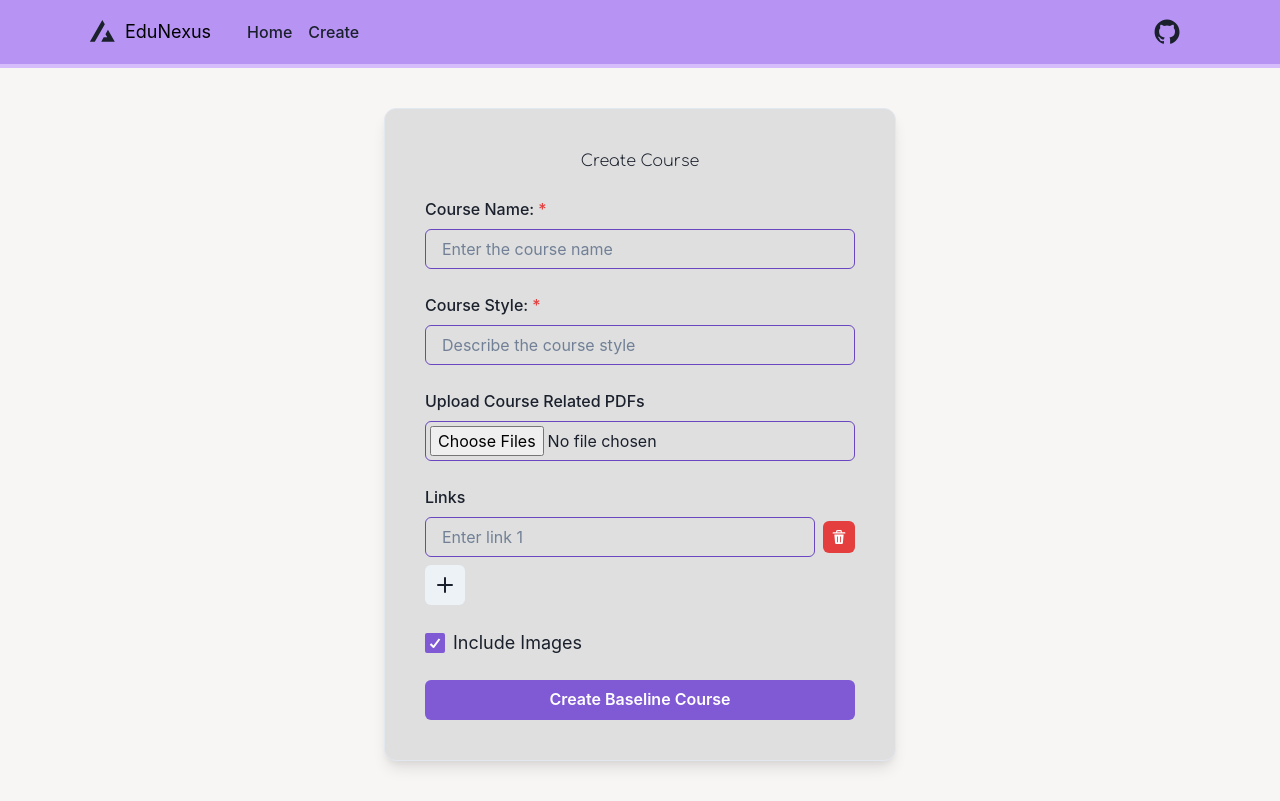
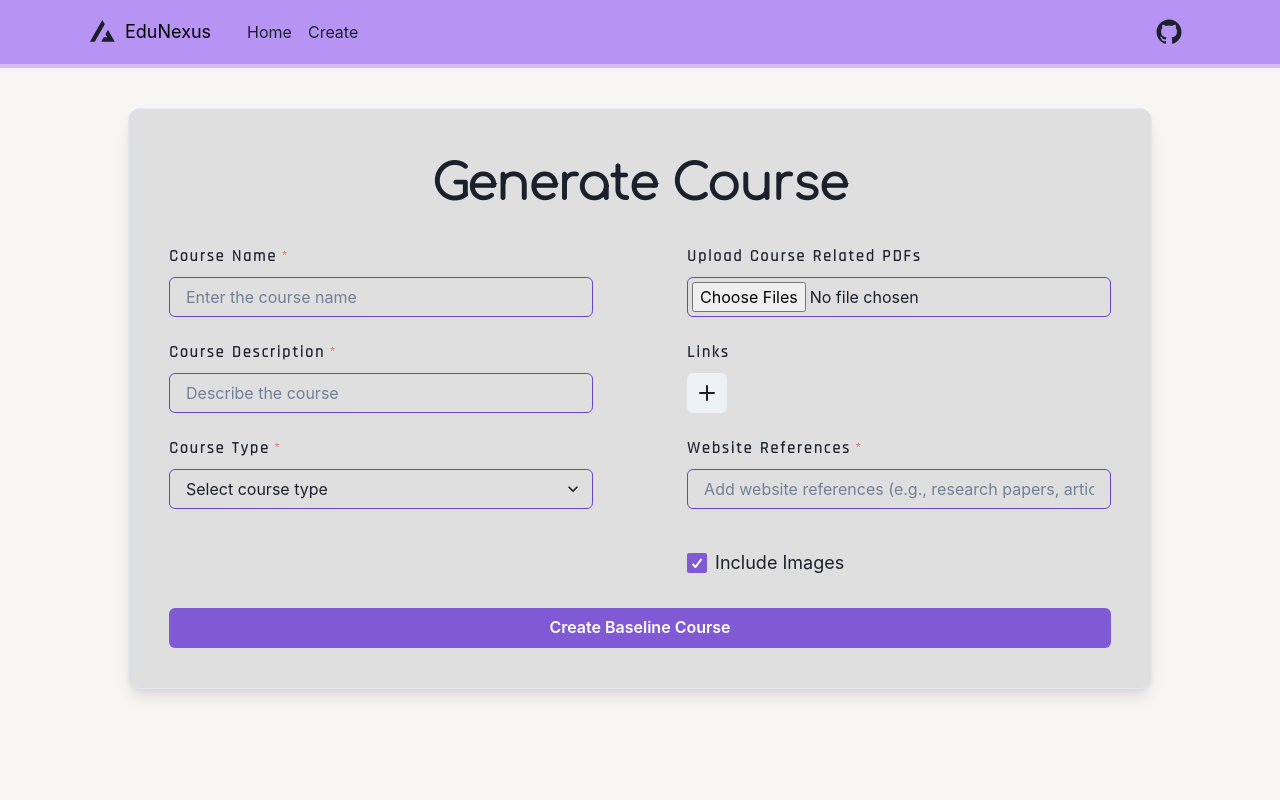
Before and after one commit to haadirakhangi/Edunexus, a React (Vite) app: page /teacher/create in a window 1280 px wide. Built offline with nearby package versions, Linux system fonts and the light colour scheme.

Commit message:
form improved

```diff
--- a/package.json
+++ b/package.json
@@ -14,14 +14,17 @@
     "@chakra-ui/react": "^2.10.1",
     "@emotion/react": "^11.13.3",
     "@emotion/styled": "^11.13.0",
+    "@hookform/resolvers": "^3.9.0",
     "axios": "^1.7.7",
     "framer-motion": "^11.11.1",
     "lodash": "^4.17.21",
     "react": "^18.3.1",
     "react-dom": "^18.3.1",
     "react-dropzone": "^14.2.9",
+    "react-hook-form": "^7.53.0",
     "react-icons": "^5.3.0",
-    "react-router-dom": "^6.26.2"
+    "react-router-dom": "^6.26.2",
+    "yup": "^1.4.0"
   },
   "devDependencies": {
     "@eslint/js": "^9.11.1",
--- a/src/pages/index.css
+++ b/src/pages/index.css
@@ -1,73 +1,3 @@
-:root {
-  font-family: Inter, system-ui, Avenir, Helvetica, Arial, sans-serif;
-  line-height: 1.5;
-  font-weight: 400;
-
-  color-scheme: light dark;
-  color: rgba(255, 255, 255, 0.87);
-  background-color: #242424;
-
-  font-synthesis: none;
-  text-rendering: optimizeLegibility;
-  -webkit-font-smoothing: antialiased;
-  -moz-osx-font-smoothing: grayscale;
-}
-
-a {
-  font-weight: 500;
-  color: #646cff;
-  text-decoration: inherit;
-}
-a:hover {
-  color: #535bf2;
-}
-
-body {
-  margin: 0;
-  display: flex;
-  place-items: center;
-  min-width: 320px;
-  min-height: 100vh;
-}
-
-h1 {
-  font-size: 3.2em;
-  line-height: 1.1;
-}
-
-button {
-  border-radius: 8px;
-  border: 1px solid transparent;
-  padding: 0.6em 1.2em;
-  font-size: 1em;
-  font-weight: 500;
-  font-family: inherit;
-  background-color: #1a1a1a;
-  cursor: pointer;
-  transition: border-color 0.25s;
-}
-button:hover {
-  border-color: #646cff;
-}
-button:focus,
-button:focus-visible {
-  outline: 4px auto -webkit-focus-ring-color;
-}
-
-@media (prefers-color-scheme: light) {
-  :root {
-    color: #213547;
-    background-color: #ffffff;
-  }
-  a:hover {
-    color: #747bff;
-  }
-  button {
-    background-color: #f9f9f9;
-  }
-}
-
-
 .main-heading{
     font-family: 'Comfortaa', sans-serif;
   }
@@ -79,12 +9,3 @@ button:focus-visible {
 .feature-heading{
     font-family: 'Rajdhani', sans-serif;
   }
-
-
-
-
-
-@font-face {
-  font-family: 'MyCustomFont';
-  src: url('../assets/fonts/BankGothic65.otf') format('opentype'); /* Adjust path based on your folder structure */
-}
--- a/src/pages/teacher/create.tsx
+++ b/src/pages/teacher/create.tsx
@@ -10,29 +10,57 @@ import {
   FormControl,
   FormLabel,
   IconButton,
+  Center,
   Text,
   Tooltip,
+  Select,
   Checkbox,
   useToast,
+  FormErrorMessage
 } from '@chakra-ui/react';
 import { AddIcon, DeleteIcon } from '@chakra-ui/icons';
 import { useNavigate } from 'react-router-dom';
 import axios from 'axios';
 import { Navbar } from '../../components/navbar';
 import { SubmoduleModal } from './submoduleModal';
-import "../index.css"
+import { useForm, useFieldArray } from 'react-hook-form';
+import { yupResolver } from '@hookform/resolvers/yup';
+import * as yup from 'yup';
+import '../index.css';
 
-export default function Create() {
+// Validation schema using Yup
+const schema = yup.object().shape({
+  courseName: yup.string().required('Course name is required'),
+  courseStyle: yup.string().required('Course style is required'),
+  courseType: yup.string().required('Course type is required'),
+  links: yup.array().of(yup.string().url('Invalid URL')),
+  websitesReference: yup.string().required('Website references are required'),
+});
+
+const Create = () => {
   const navigate = useNavigate();
   const toast = useToast();
-  const [courseName, setCourseName] = useState<string>('');
-  const [courseStyle, setCourseStyle] = useState<string>('');
   const [pdfFile, setPdfFile] = useState<File | null>(null);
-  const [links, setLinks] = useState<string[]>(['']);
   const [includeImages, setIncludeImages] = useState<boolean>(true);
   const [loading, setLoading] = useState<boolean>(false);
   const [isModalOpen, setIsModalOpen] = useState<boolean>(false);
   const [submodules, setSubmodules] = useState<Record<string, string>>({});
+
+  const { register, handleSubmit, control, formState: { errors } } = useForm({
+    resolver: yupResolver(schema),
+    defaultValues: {
+      courseName: '',
+      courseStyle: '',
+      courseType: '',
+      links: [''],
+      websitesReference: '',
+    },
+  });
+
+  const { fields, append, remove } = useFieldArray({
+    control,
+    name: 'links',
+  });
 
   const handleFileChange = (e: React.ChangeEvent<HTMLInputElement>) => {
     if (e.target.files) {
@@ -40,32 +68,18 @@ export default function Create() {
     }
   };
 
-  const handleLinkChange = (index: number, value: string) => {
-    const newLinks = [...links];
-    newLinks[index] = value;
-    setLinks(newLinks);
-  };
-
-  const addLink = () => {
-    setLinks([...links, '']);
-  };
-
-  const deleteLink = (index: number) => {
-    const newLinks = links.filter((_, i) => i !== index);
-    setLinks(newLinks);
-  };
-
-  const handleSubmit = async () => {
+  const onSubmit = async (data: { [key: string]: any }) => {
     const formData = new FormData();
-    formData.append('title', courseName);
-    formData.append('description', courseStyle);
+    formData.append('title', data.courseName);
+    formData.append('description', data.courseStyle);
+    formData.append('courseType', data.courseType);
+    formData.append('links', data.links.join(','));
+    formData.append('websitesReference', data.websitesReference);
+    formData.append('includeImages', includeImages.toString());
 
     if (pdfFile) {
       formData.append('files[]', pdfFile);
     }
-
-    formData.append('links', links.join(','));
-    formData.append('includeImages', includeImages.toString());
 
     setLoading(true);
 
@@ -76,10 +90,9 @@ export default function Create() {
         },
       });
 
-      console.log(response.data);
       if (response.data.submodules) {
         setSubmodules(response.data.submodules);
-        setIsModalOpen(true); // Open modal after successful response
+        setIsModalOpen(true);
       } else {
         toast({
           title: 'Failed to create course',
@@ -89,7 +102,6 @@ export default function Create() {
         });
       }
     } catch (error) {
-      console.error('Error creating course:', error);
       toast({
         title: 'An error occurred',
         status: 'error',
@@ -101,11 +113,8 @@ export default function Create() {
     }
   };
 
-
   const handleModalSubmit = async (updatedSubmodules: Record<string, string>) => {
-
     try {
-      // Send the updated submodules via Axios
       const response = await axios.post('/api/update-submodules', updatedSubmodules);
 
       if (response.status === 200) {
@@ -120,9 +129,6 @@ export default function Create() {
         throw new Error('Failed to update submodules.');
       }
     } catch (error) {
-      console.error('Error updating submodules:', error);
-
-      // Show an error toast
       toast({
         title: 'Failed to update submodules.',
         description: 'An error occurred while updating submodules.',
@@ -132,7 +138,6 @@ export default function Create() {
       });
     }
   };
-
 
   return (
     <>
@@ -148,38 +153,60 @@ export default function Create() {
         </>
       ) : (
         <Box bg={"#F8F6F4"} minHeight={'100vh'} minWidth={'100vw'}>
-          <Navbar></Navbar>
+          <Navbar />
           <Box width={'full'} display="flex" alignItems="center" justifyContent="center" p={10}>
-            <Box maxWidth="lg" bg={'#DFDFDF'} width="100%" p={10} borderWidth={1} borderRadius="xl" boxShadow="lg">
-              <VStack spacing={6} align="stretch">
-                <Text size="2xl" align="center" style={{ fontFamily: 'Comfortaa', fontWeight: 400 }}>
-                  <b>Create Course</b>
+            <Box maxWidth="5xl" bg={'#DFDFDF'} width="100%" p={10} borderWidth={1} borderRadius="xl" boxShadow="lg">
+              <Center>
+                <Text className='main-heading' fontSize={"5xl"} mb={6}>
+                  <b>Generate Course</b>
                 </Text>
-
-                <FormControl isRequired>
-                  <FormLabel className='roboto-regular'>Course Name:</FormLabel>
+              </Center>
+              <form onSubmit={handleSubmit(onSubmit)}>
+                <Flex direction={['column', 'row']} justify="space-between" gap={6}>
+                  {/* Left Section */}
+                  <VStack width={['full', '45%']} spacing={6} align="stretch">
+                    <FormControl isInvalid={!!errors.courseName} isRequired>
+                      <FormLabel className='feature-heading' letterSpacing={2}><b>Course Name</b></FormLabel>
                       <Input
                         placeholder="Enter the course name"
-                    value={courseName}
+                        {...register('courseName')}
                         borderColor={'purple.600'}
                         _hover={{ borderColor: "purple.600" }}
-                    onChange={(e) => setCourseName(e.target.value)}
                       />
+                      <FormErrorMessage>{errors.courseName?.message}</FormErrorMessage>
                     </FormControl>
 
-                <FormControl isRequired>
-                  <FormLabel className='roboto-regular'>Course Style:</FormLabel>
+                    <FormControl isInvalid={!!errors.courseStyle} isRequired>
+                      <FormLabel className='feature-heading' letterSpacing={2}><b>Course Description</b></FormLabel>
                       <Input
-                    placeholder="Describe the course style"
-                    value={courseStyle}
+                        placeholder="Describe the course"
+                        {...register('courseStyle')}
                         borderColor={'purple.600'}
                         _hover={{ borderColor: "purple.600" }}
-                    onChange={(e) => setCourseStyle(e.target.value)}
                       />
+                      <FormErrorMessage>{errors.courseStyle?.message}</FormErrorMessage>
                     </FormControl>
 
+                    <FormControl isInvalid={!!errors.courseType} isRequired>
+                      <FormLabel className='feature-heading' letterSpacing={2}><b>Course Type</b></FormLabel>
+                      <Select
+                        placeholder="Select course type"
+                        {...register('courseType')}
+                        borderColor={'purple.600'}
+                        _hover={{ borderColor: "purple.600" }}
+                      >
+                        <option value="theoretical">Theoretical</option>
+                        <option value="mathematical">Mathematical</option>
+                        <option value="practical">Practical</option>
+                      </Select>
+                      <FormErrorMessage>{errors.courseType?.message}</FormErrorMessage>
+                    </FormControl>
+                  </VStack>
+
+                  {/* Right Section */}
+                  <VStack width={['full', '45%']} spacing={6} align="stretch">
                     <FormControl>
-                  <FormLabel className='roboto-regular'>Upload Course Related PDFs</FormLabel>
+                      <FormLabel className='feature-heading' letterSpacing={2}><b>Upload Course Related PDFs</b></FormLabel>
                       <Input
                         type="file"
                         borderColor={'purple.600'}
@@ -191,16 +218,15 @@ export default function Create() {
                       />
                     </FormControl>
 
-                <Box>
-                  <FormLabel className='roboto-regular'>Links</FormLabel>
-                  {links.map((link, index) => (
-                    <Box key={index} display="flex" alignItems="center" mb={2}>
+                    <FormControl>
+                      <FormLabel className='feature-heading' letterSpacing={2}><b>Links</b></FormLabel>
+                      {fields.map((field, index) => (
+                        <Box key={field.id} display="flex" alignItems="center" mb={2}>
                           <Input
                             placeholder={`Enter link ${index + 1}`}
-                        value={link}
+                            {...register(`links.${index}` as const)}
                             borderColor={'purple.600'}
                             _hover={{ borderColor: "purple.600" }}
-                        onChange={(e) => handleLinkChange(index, e.target.value)}
                           />
                           <Tooltip label="Delete Link">
                             <IconButton
@@ -209,21 +235,27 @@ export default function Create() {
                               size="sm"
                               ml={2}
                               aria-label="Delete Link"
-                          onClick={() => deleteLink(index)}
+                              onClick={() => remove(index)}
                             />
                           </Tooltip>
                         </Box>
                       ))}
                       <Tooltip label="Add new Link">
-                    <IconButton
-                      icon={<AddIcon />}
-                      onClick={addLink}
-                      aria-label="Add Link"
+                        <IconButton icon={<AddIcon />} onClick={() => append('')} aria-label="Add Link" />
+                      </Tooltip>
+                    </FormControl>
+                    <FormControl isInvalid={!!errors.websitesReference} isRequired>
+                      <FormLabel className='feature-heading' letterSpacing={2}><b>Website References</b></FormLabel>
+                      <Input
+                        placeholder="Add website references (e.g., research papers, articles)"
+                        {...register('websitesReference')}
+                        borderColor={'purple.600'}
+                        _hover={{ borderColor: "purple.600" }}
                       />
-                  </Tooltip>
-                </Box>
+                      <FormErrorMessage>{errors.websitesReference?.message}</FormErrorMessage>
+                    </FormControl>
 
-                <FormControl display="flex" alignItems="center">
+                    <FormControl display="flex" alignItems="center" mt={4}>
                       <Checkbox
                         isChecked={includeImages}
                         size={'lg'}
@@ -236,11 +268,12 @@ export default function Create() {
                         Include Images
                       </Checkbox>
                     </FormControl>
-
-                <Button colorScheme="purple" _focus={{ outline: 'none', boxShadow: 'none' }} className='roboto-regular' onClick={handleSubmit}>
+                  </VStack>
+                </Flex>
+                <Button colorScheme="purple" mt={8} type="submit" width="full">
                   Create Baseline Course
                 </Button>
-              </VStack>
+              </form>
             </Box>
           </Box>
         </Box>
@@ -254,3 +287,5 @@ export default function Create() {
     </>
   );
 }
+
+export default Create;
```
Also changed, not shown: 1 other file (tests, documents, lock files or other folders). Lines whose indentation alone changed are shown as unchanged.
